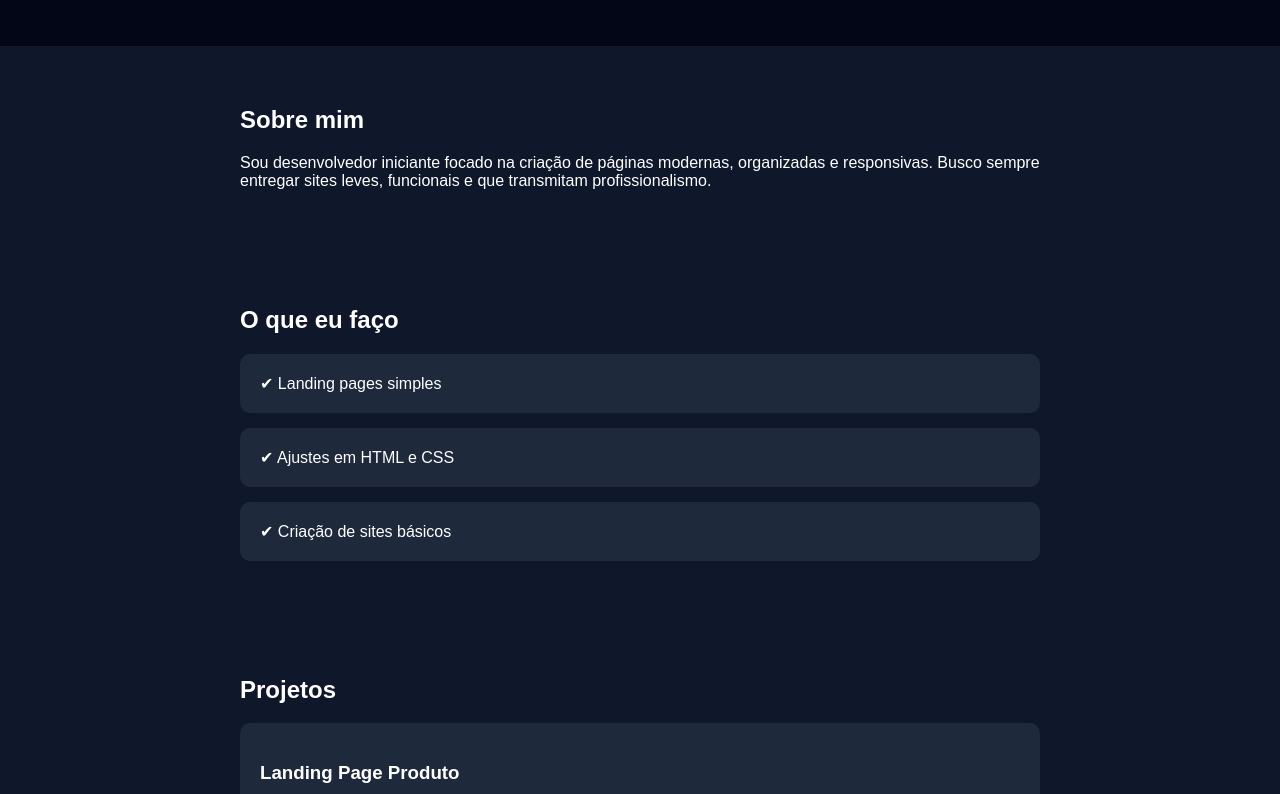
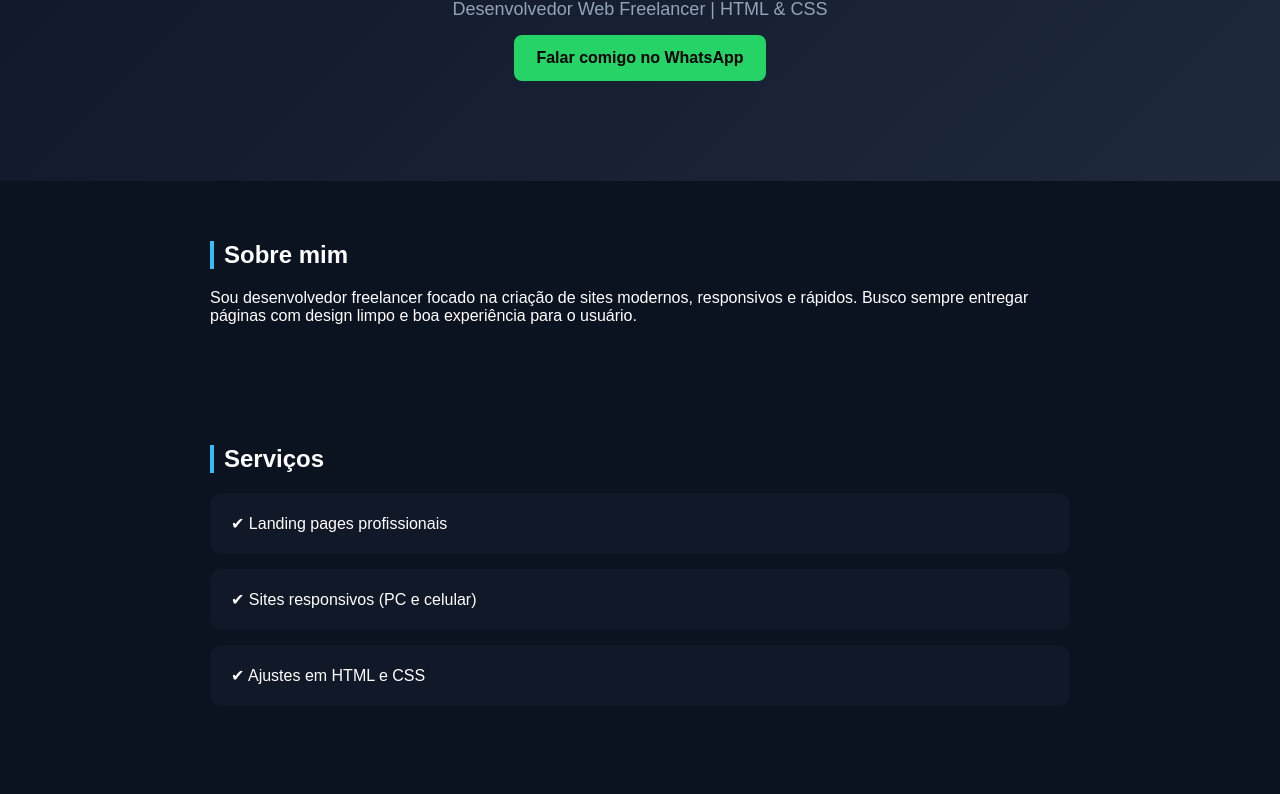
Before and after one commit to Sauhzxz/marcossilva.github.io, a plain HTML site: page index.html in a window 1280 px wide. Shown: the part 169-963 px from the top of the page. Drawn offline with Linux system fonts and the light colour scheme.

Commit message:
Atualizando novamente

```diff
--- a/index.html
+++ b/index.html
@@ -5,75 +5,131 @@
   <title>Marcos Silva | Desenvolvedor Web</title>
 
   <style>
+    * {
+      margin: 0;
+      padding: 0;
+      box-sizing: border-box;
+    }
+
     body {
-      margin: 0;
       font-family: Arial, sans-serif;
-      background: #0f172a;
+      background: #0b1220;
       color: #fff;
+      scroll-behavior: smooth;
     }
 
     header {
       text-align: center;
-      padding: 60px 20px;
-      background: #020617;
+      padding: 100px 20px;
+      background: linear-gradient(135deg, #0f172a, #1e293b);
+      animation: fadeIn 1s ease-in;
     }
 
     header h1 {
-      margin: 0;
-      font-size: 40px;
+      font-size: 50px;
     }
 
     header p {
       color: #94a3b8;
+      margin-top: 10px;
+      font-size: 18px;
     }
 
     section {
-      padding: 40px 20px;
-      max-width: 800px;
+      max-width: 900px;
       margin: auto;
+      padding: 60px 20px;
+      animation: fadeUp 1s ease-in;
+    }
+
+    h2 {
+      border-left: 4px solid #38bdf8;
+      padding-left: 10px;
+      margin-bottom: 20px;
     }
 
     .card {
-      background: #1e293b;
+      background: #111827;
       padding: 20px;
       margin: 15px 0;
-      border-radius: 10px;
+      border-radius: 12px;
+      transition: 0.3s;
+      border: 1px solid transparent;
     }
 
-    a {
-      color: #38bdf8;
+    .card:hover {
+      transform: translateY(-5px);
+      border: 1px solid #38bdf8;
+      background: #0f172a;
+    }
+
+    .whatsapp {
+      display: inline-block;
+      margin-top: 15px;
+      padding: 14px 22px;
+      background: #25D366;
+      color: #000;
+      font-weight: bold;
+      border-radius: 8px;
       text-decoration: none;
+      transition: 0.3s;
+    }
+
+    .whatsapp:hover {
+      transform: scale(1.05);
+      background: #1ebe5d;
     }
 
     footer {
       text-align: center;
       padding: 20px;
       color: #64748b;
+      font-size: 14px;
+    }
+
+    @keyframes fadeIn {
+      from {opacity: 0;}
+      to {opacity: 1;}
+    }
+
+    @keyframes fadeUp {
+      from {
+        opacity: 0;
+        transform: translateY(30px);
+      }
+      to {
+        opacity: 1;
+        transform: translateY(0);
+      }
     }
   </style>
 </head>
+
 <body>
 
 <header>
   <h1>Marcos Silva</h1>
-  <p>Criação de páginas simples, bonitas e responsivas</p>
+  <p>Desenvolvedor Web Freelancer | HTML & CSS</p>
+
+  <a class="whatsapp" href="https://wa.me/5531972633957" target="_blank">
+    Falar comigo no WhatsApp
+  </a>
 </header>
 
 <section>
   <h2>Sobre mim</h2>
   <p>
-    Sou desenvolvedor iniciante focado na criação de páginas modernas, organizadas e responsivas.
-    Busco sempre entregar sites leves, funcionais e que transmitam profissionalismo.
+    Sou desenvolvedor freelancer focado na criação de sites modernos, responsivos e rápidos.
+    Busco sempre entregar páginas com design limpo e boa experiência para o usuário.
   </p>
 </section>
 
 <section>
-  <h2>O que eu faço</h2>
+  <h2>Serviços</h2>
 
-  <div class="card">✔ Landing pages simples</div>
+  <div class="card">✔ Landing pages profissionais</div>
+  <div class="card">✔ Sites responsivos (PC e celular)</div>
   <div class="card">✔ Ajustes em HTML e CSS</div>
-  <div class="card">✔ Criação de sites básicos</div>
-
 </section>
 
 <section>
@@ -81,24 +137,29 @@
 
   <div class="card">
     <h3>Landing Page Produto</h3>
-    <p>Página simples para divulgação de produto.</p>
+    <p>Página moderna para divulgação de produto.</p>
   </div>
 
   <div class="card">
-    <h3>Site simples empresa</h3>
-    <p>Página institucional básica.</p>
+    <h3>Site Institucional</h3>
+    <p>Modelo de site para empresa ou serviço.</p>
   </div>
-
 </section>
 
 <section>
   <h2>Contato</h2>
-  <p>Email: marcossilva.dev@gmail.com
-  </p>
+
+  <div class="card">
+    <p>Email: marcossilva.devweb@gmail.com</p>
+
+    <a class="whatsapp" href="https://wa.me/5531972633957" target="_blank">
+      Me chamar no WhatsApp
+    </a>
+  </div>
 </section>
 
 <footer>
-  © 2026 Marcos Silva
+  © 2026 Marcos Silva — Desenvolvedor Freelancer
 </footer>
 
 </body>
```
